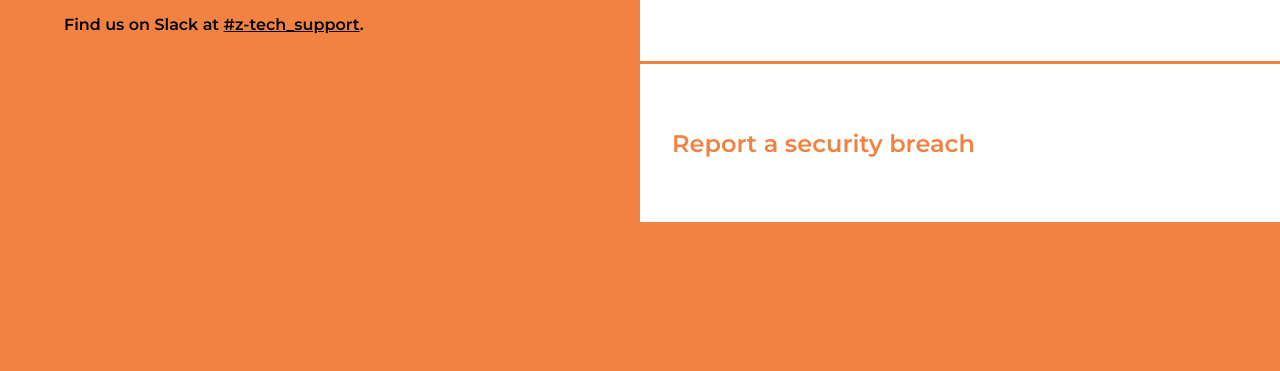
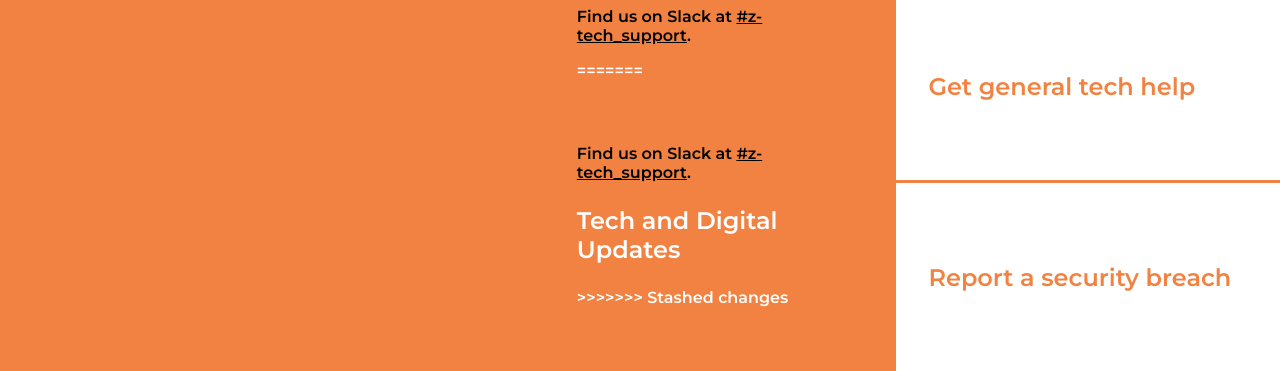
Before and after one commit to schoolstrike4climate/servicedesk, a plain HTML site: page Public/index.html in a window 1280 px wide. Shown: the part 578-949 px from the top of the page. Before the commit the page ends 800 px from the top, so only its background shows below. Drawn offline with Linux system fonts and the light colour scheme; a script that the page names is missing.

Commit message:
Add changelog

```diff
--- a/Public/index.html
+++ b/Public/index.html
@@ -17,6 +17,13 @@
   gtag('config', 'UA-142230606-6');
 </script>
 <script src="frogs.js"></script>
+<<<<<<< Updated upstream
+=======
+
+
+<script async="" defer="" src="https://cdn.noticeable.io/v1/noticeable-widget.js"></script>
+
+>>>>>>> Stashed changes
 </head>
 <body>
     <header class="col">
@@ -26,7 +33,21 @@
             <p class="yellow">
                 Select whichever option is closest to what you're after <span id="finger"></span>
             </p>
+<<<<<<< Updated upstream
             <p class="small">Find us on Slack at <a target="_blank" href="https://ss4c-au.slack.com/archives/CSUVDRA21">#z-tech_support</a>.</p>
+=======
+            <p class="small">Find us on Slack at <a target="_blank"
+                    href="https://ss4c-au.slack.com/archives/CSUVDRA21">#z-tech_support</a>.</p>
+
+            <p class="changelog-link">
+              <noticeable-widget access-token="KDB8By77jLrWAkLuyVG9" project-id="8w0wcfygcdUKMzgp9a0P">Tech and Digital Updates </noticeable-widget>
+            </p>
+
+
+
+
+
+>>>>>>> Stashed changes
         </section>
     </header>
 
```
